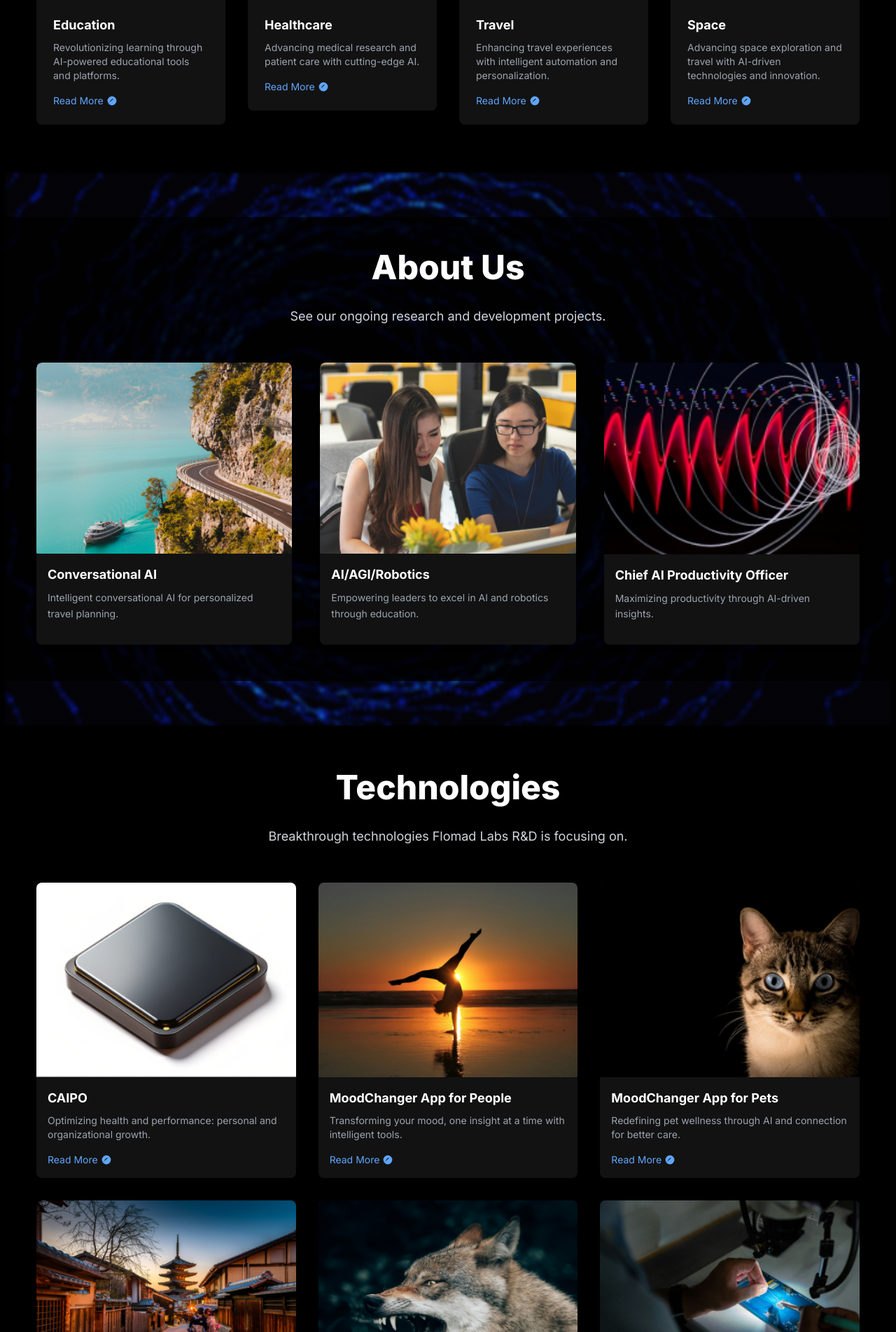
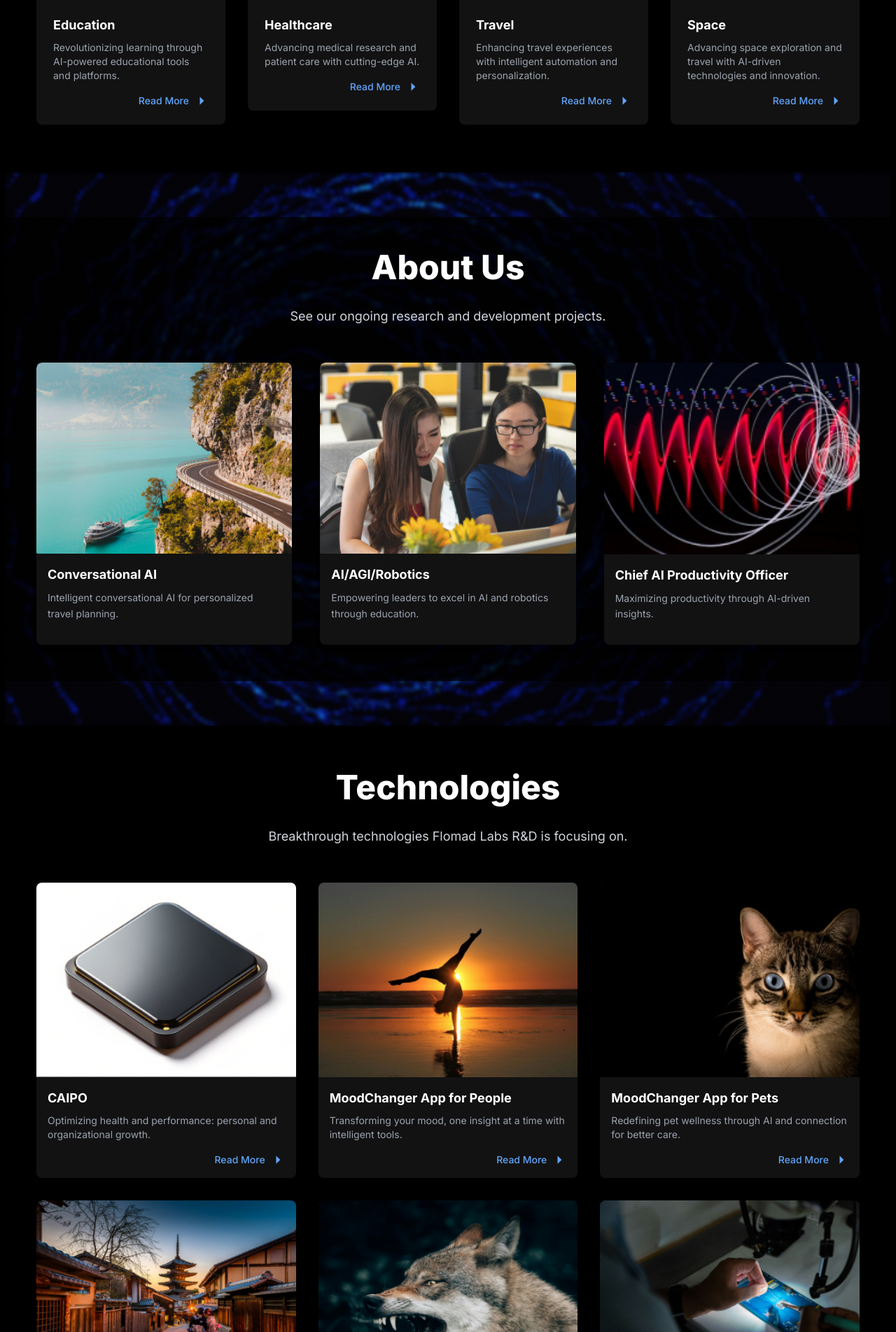
Before and after one commit to FlolabsInnovationsGroup/FloLabsInnovations, a Next.js app: page / in a window 1280 px wide. Shown: the part 1257-3160 px from the top of the page at 70% size. Built offline with nearby package versions, Linux system fonts and the light colour scheme.

Commit message:
"read more" alignment and arrow fixes

```diff
--- a/src/components/FocusSection/Card.tsx
+++ b/src/components/FocusSection/Card.tsx
@@ -27,20 +27,18 @@ export default function Card({ image, title, description, link }: CardProps) {
         <h3 className="text-lg font-bold mb-2">{title}</h3>
         {/* Description */}
         <p className="text-sm text-gray-400 mb-4">{description}</p>
-        {/* Read More Icon */}
-        <div className="text-blue-400 flex items-center">
-          <span className="text-sm">Read More</span>
+        {/* Read More Button */}
+        <div className="flex justify-end items-center mt-4">
+          <span className="text-sm font-medium text-blue-400 group-hover:underline">
+            Read More
+          </span>
           <svg
             xmlns="http://www.w3.org/2000/svg"
-            className="h-4 w-4 ml-1"
-            viewBox="0 0 20 20"
+            className="h-5 w-5 ml-2 text-blue-400 group-hover:translate-x-1 transition-transform duration-300"
+            viewBox="0 0 24 24"
             fill="currentColor"
           >
-            <path
-              fillRule="evenodd"
-              d="M10 18a8 8 0 100-16 8 8 0 000 16zm1.53-10.53a.75.75 0 10-1.06-1.06l-3.75 3.75a.75.75 0 000 1.06l-3.75 3.75a.75.75 0 101.06-1.06L8.81 10l2.72-2.53z"
-              clipRule="evenodd"
-            />
+            <path d="M9 5l7 7-7 7" />
           </svg>
         </div>
       </div>
--- a/src/components/Technologies/Card.tsx
+++ b/src/components/Technologies/Card.tsx
@@ -32,20 +32,18 @@ export default function TechnologyCard({
         <h3 className="text-lg font-bold mb-2">{title}</h3>
         {/* Description */}
         <p className="text-sm text-gray-400 mb-4">{description}</p>
-        {/* Read More Icon */}
-        <div className="text-blue-400 flex items-center">
-          <span className="text-sm">Read More</span>
+        {/* Read More Button */}
+        <div className="flex justify-end items-center mt-4">
+          <span className="text-sm font-medium text-blue-400 group-hover:underline">
+            Read More
+          </span>
           <svg
             xmlns="http://www.w3.org/2000/svg"
-            className="h-4 w-4 ml-1"
-            viewBox="0 0 20 20"
+            className="h-5 w-5 ml-2 text-blue-400 group-hover:translate-x-1 transition-transform duration-300"
+            viewBox="0 0 24 24"
             fill="currentColor"
           >
-            <path
-              fillRule="evenodd"
-              d="M10 18a8 8 0 100-16 8 8 0 000 16zm1.53-10.53a.75.75 0 10-1.06-1.06l-3.75 3.75a.75.75 0 000 1.06l-3.75 3.75a.75.75 0 101.06-1.06L8.81 10l2.72-2.53z"
-              clipRule="evenodd"
-            />
+            <path d="M9 5l7 7-7 7" />
           </svg>
         </div>
       </div>
```
